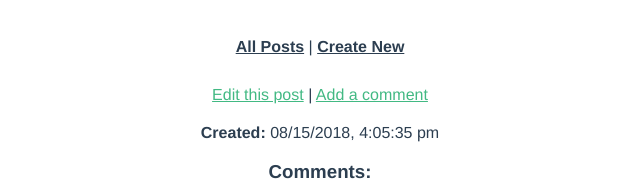
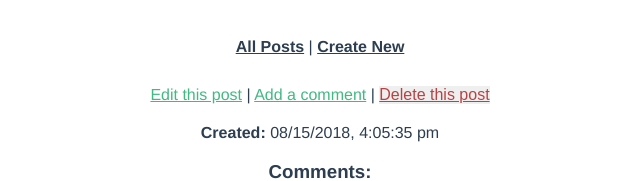
Before and after one commit to gfed53/vue-blog-app-wrouter, a Vue app: page /post/1/ in a window 1280 px wide. Shown: the top 181 px of the page, without its empty margins (320-960 px from the left). Built offline with nearby package versions, Linux system fonts and the light colour scheme; no server answers.

Commit message:
Deleting Posts
User can delete a post from its post-display view.

```diff
--- a/src/views/PostDetail/PostDisplay.vue
+++ b/src/views/PostDetail/PostDisplay.vue
@@ -1,7 +1,8 @@
 <template>
     <div class="post-detail post-detail--display">
         <router-link :to="{ name: 'post-edit' }">Edit this post</router-link> |
-        <router-link :to="{ name: 'post-comment-create' }">Add a comment</router-link>
+        <router-link :to="{ name: 'post-comment-create' }">Add a comment</router-link> |
+        <button class="post-btn--delete" v-on:click="deletePost">Delete this post</button>
         <h2 class="post-header">{{ post.title }}</h2>
         <p> <strong>Created:</strong> {{ dateCreated }}</p>
         <p v-if="dateCreated !== dateUpdated"><strong>Last Updated:</strong> {{ dateUpdated }}</p>
@@ -47,6 +48,19 @@ export default {
                     console.log(error);
                 });
         },
+        deletePost() {
+            const id = this.$route.params.id;
+            axios
+                .delete(baseUrl + id)
+                .then(response => {
+                    console.log("delete post", response.data);
+
+                    this.$router.push({ name: "post-list" });
+                })
+                .catch(error => {
+                    console.log(error);
+                });
+        },
         getPostComments() {
             const id = this.$route.params.id;
             axios
@@ -86,5 +100,17 @@ export default {
             margin: 0;
         }
     }
+
+    // Making it look like a link
+    .post-btn--delete {
+        -webkit-appearance: none;
+        -moz-appearance: none;
+        border: none;
+        cursor: pointer;
+        text-decoration: underline;
+        padding: 0;
+        color: #b94242;
+        font-size: 1em;
+    }
 }
 </style>
```
